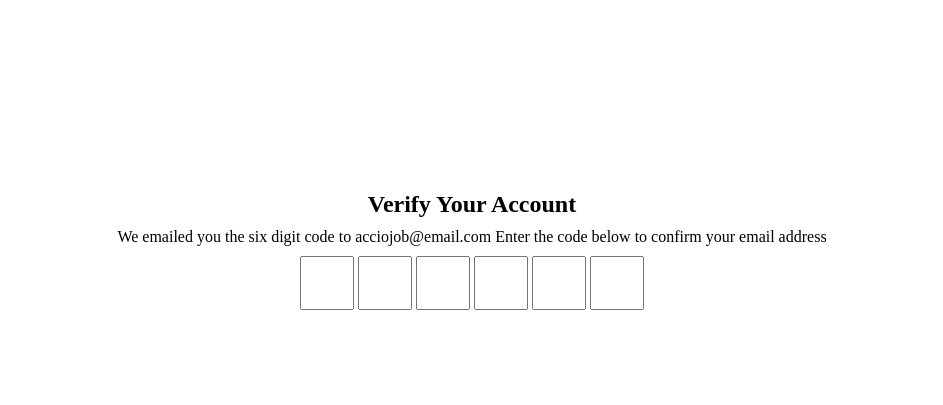
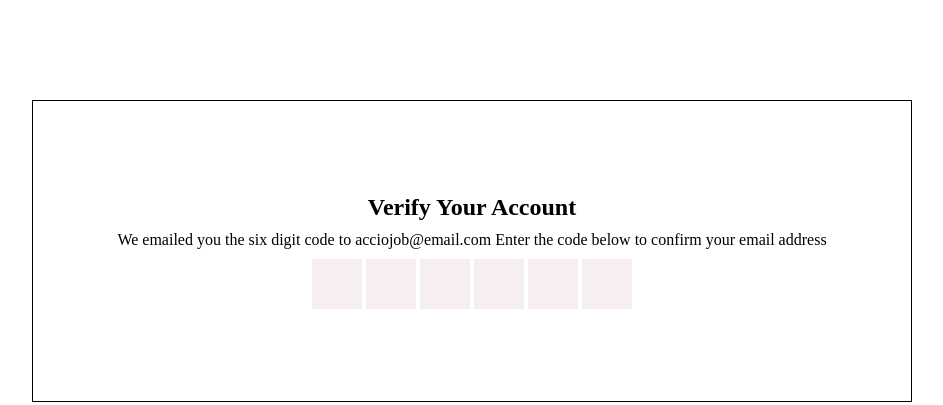
Before and after one commit to acciojob/OTP-ahmedsalik786, a website: page main.html in a window 1280 px wide. Shown: the whole page, without its empty margins (168-1111 px from the left). Drawn offline with Linux system fonts and the light colour scheme.

Commit message:
created a submission

```diff
--- a/styles.css
+++ b/styles.css
@@ -1,11 +1,12 @@
-/*  your css code here. If applicable */
-*{
+     *{
             margin: 0;
             padding: 0;
         }
         section{
-
-            height: 500px;
+            margin: 100px 200px;
+            /* padding: 50px; */
+            border: 1px solid black;
+            height:300px;
             display: flex;
             flex-direction: column;
             align-items: center;
@@ -13,7 +14,9 @@
             gap: 10px;
         }
         .code{
+            background-color: rgb(247, 239, 239);
             height: 50px;
             width: 50px;
             text-align: center;
+            border: none;
         }
```
